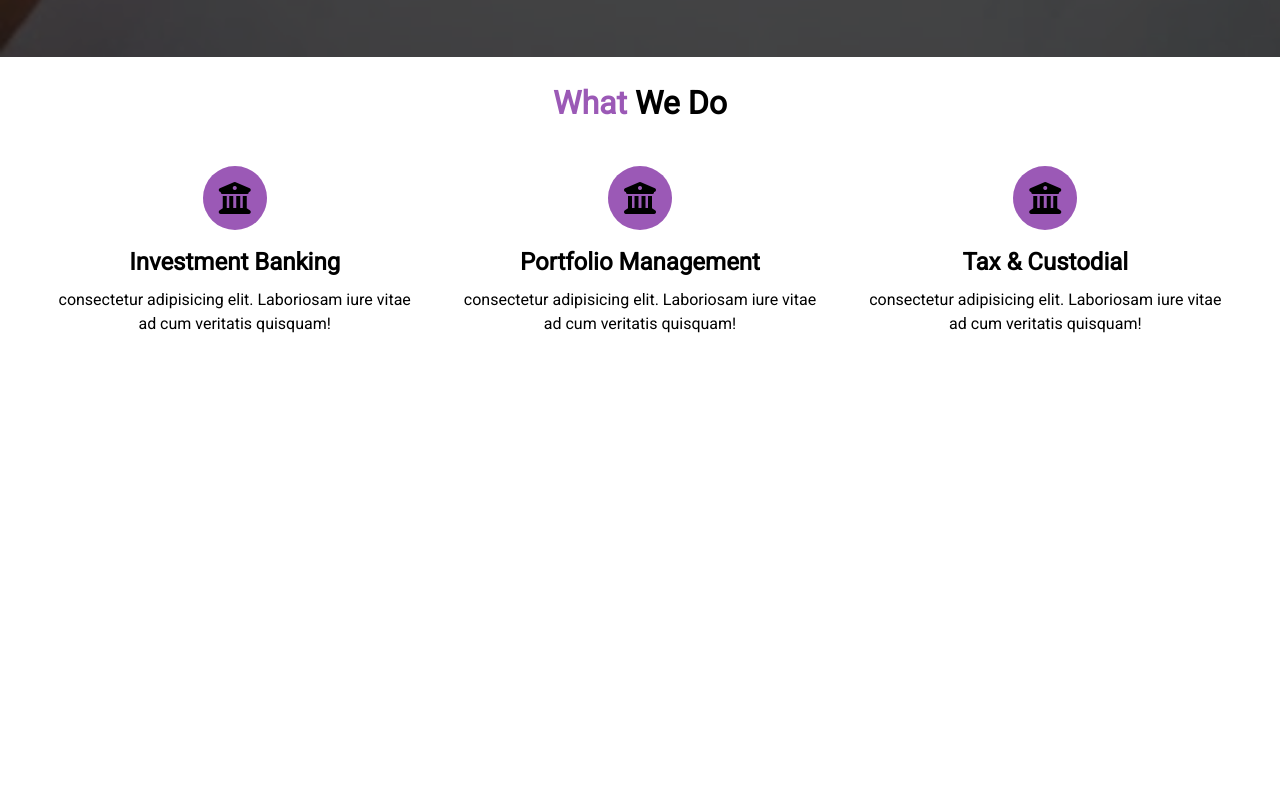
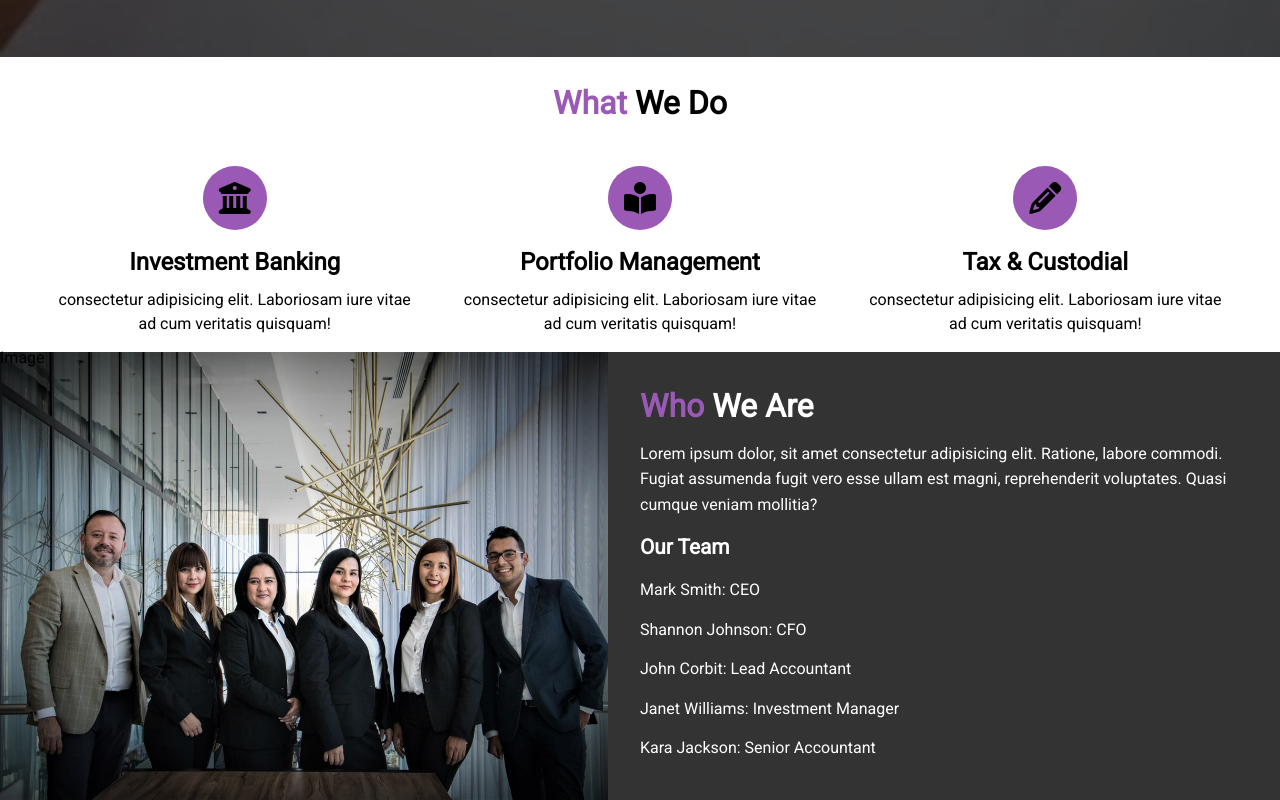
Before and after one commit to techAbhi1461/Finace-Website, a plain HTML site: page index.html in a window 1280 px wide. Shown: the part 813-1613 px from the top of the page. Before the commit the page ends 1165 px from the top, so only its background shows below. Drawn offline with Linux system fonts and the light colour scheme.

Commit message:
Added css for Who We Are section

```diff
--- a/css/index.css
+++ b/css/index.css
@@ -221,3 +221,43 @@ m-3{
 #what .boxes .box .service p{
     line-height: 1.5rem;
 }
+
+/* Who We Are */
+#who{
+    display: flex;
+    flex-wrap: nowrap;
+    background: red;
+}
+
+#who .image{
+    flex: 1;
+    background: url('../img/people.jpg') no-repeat center center / cover;
+
+}
+
+#who .who-content{
+    flex: 1;
+    padding: 2rem;
+}
+
+#who .who-content h1{
+    font-size: 2rem;
+    margin-bottom: 0.75rem;
+}
+
+#who .who-content p{
+    line-height: 1.6rem;
+    margin-bottom: 1rem;
+}
+
+#who .who-content .team h3{
+    font-size: 1.3rem;
+    font-weight: bold;
+    padding-bottom: 0.5rem;
+    border-bottom: 1px dotted #333;
+}
+
+#who .who-content .team ul li{
+    padding: 0.5rem 0;
+    border-bottom: 1px dotted #333;
+}
--- a/index.html
+++ b/index.html
@@ -67,7 +67,7 @@
             </div>
             <div class="box">
                 <div class="pic">
-                    <i class="fa fa-university fa-2x"></i>
+                    <i class="fas fa-book-reader fa-2x"></i>
                 </div>
                 <div class="service">
                     <h3>Portfolio Management</h3>
@@ -76,7 +76,7 @@
             </div>
             <div class="box">
                 <div class="pic">
-                    <i class="fa fa-university fa-2x"></i>
+                    <i class="fas fa-pencil-alt fa-2x"></i>
                 </div>
                 <div class="service">
                     <h3>Tax &amp; Custodial</h3>
@@ -84,10 +84,37 @@
                 </div>
             </div>
         </div>
+    </section>
+    <!-- What We Do Section End-->
 
 
+    <!-- Who We Are Section -->
+    <section id="who">
+        <div class="image">
+            <p>Image</p>
+        </div>
+        <div class="who-content bg-dark">
+            <h1 class="">
+                <span class="text-primary">Who</span> We Are
+            </h1>
+            <p>Lorem ipsum dolor, sit amet consectetur adipisicing elit. Ratione, labore commodi. Fugiat assumenda fugit vero
+                esse ullam est magni, reprehenderit voluptates. Quasi cumque veniam mollitia?</p>
+            <div class="team">
+                <h3>Our Team</h3>
+                <ul>
+                    <li>Mark Smith: CEO</li>
+                    <li>Shannon Johnson: CFO</li>
+                    <li>John Corbit: Lead Accountant</li>
+                    <li>Janet Williams: Investment Manager</li>
+                    <li>Kara Jackson: Senior Accountant</li>
+                </ul>
+            </div>
+        </div>
+
     </section>
-    <!-- What We Do Section End-->
+
+
+    <!-- Who We Are Section End-->
     <script src="https://kit.fontawesome.com/35f2d00f23.js"></script
 </body>
 </html>
```
